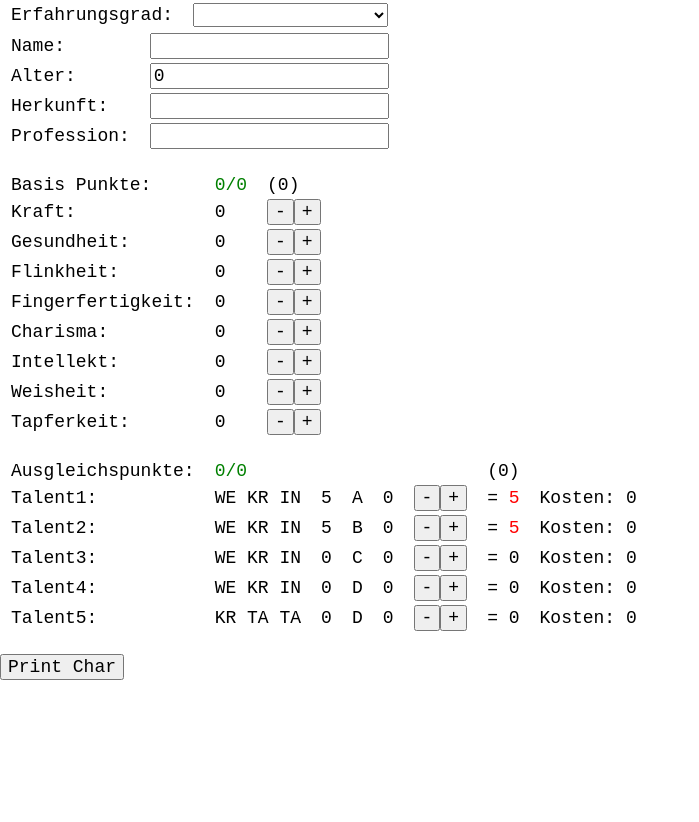
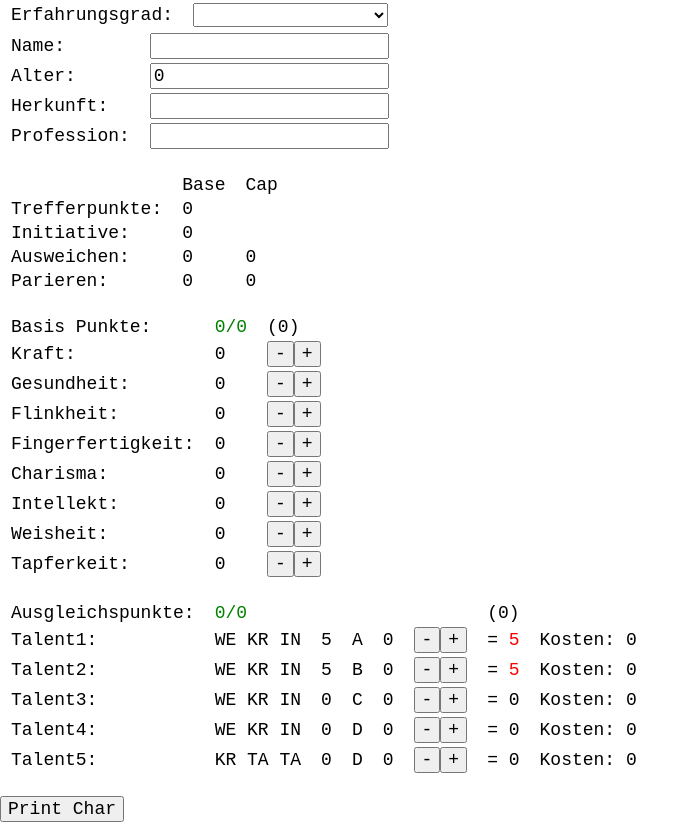
Before and after one commit to Jarpos/jarncc-2, an Angular app: page / in a window 1280 px wide. Shown: the whole page, without its empty margins (0-699 px from the left). Before the commit the page ends 800 px from the top, so only its background shows below. Built offline with nearby package versions, Linux system fonts and the light colour scheme.

Commit message:
add display of calculated values

```diff
--- a/src/app/pages/c-char-editor/c-char-editor.component.html
+++ b/src/app/pages/c-char-editor/c-char-editor.component.html
@@ -18,6 +18,16 @@
         <td title="{{ i.explanation }}">{{ i.name }}:</td>
         <td><input [(ngModel)]="i.value"></td>
     </tr>
+</table>
+<br>
+
+<!-- Calculated  -->
+<table>
+    <td></td><td>Base</td><td>Cap</td>
+    <tr><td>Trefferpunkte:</td><td>{{ character.health }}</td></tr>
+    <tr><td>Initiative:</td><td>{{ character.initiative }}</td></tr>
+    <tr><td>Ausweichen:</td><td>{{ character.dodge }}</td><td>{{ character.dodge_cap }}</td></tr>
+    <tr><td>Parieren:</td><td>{{ character.parry }}</td><td>{{ character.parry_cap }}</td></tr>
 </table>
 <br>
 
```
